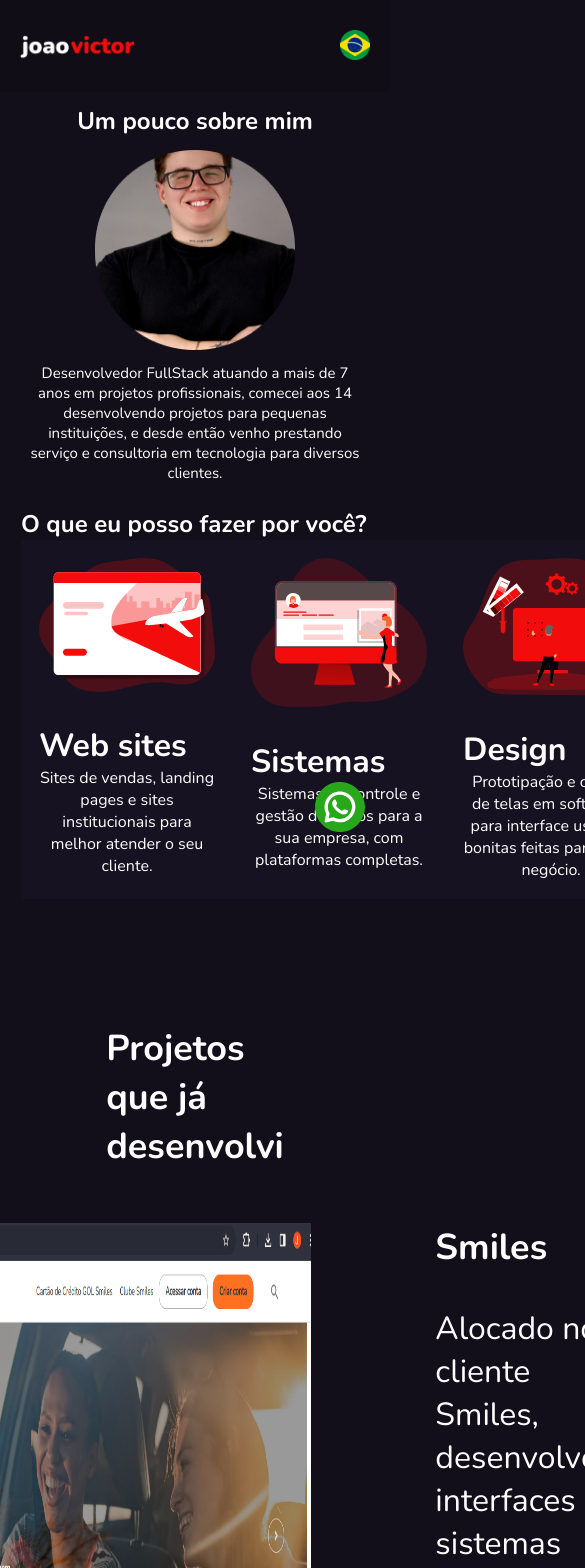
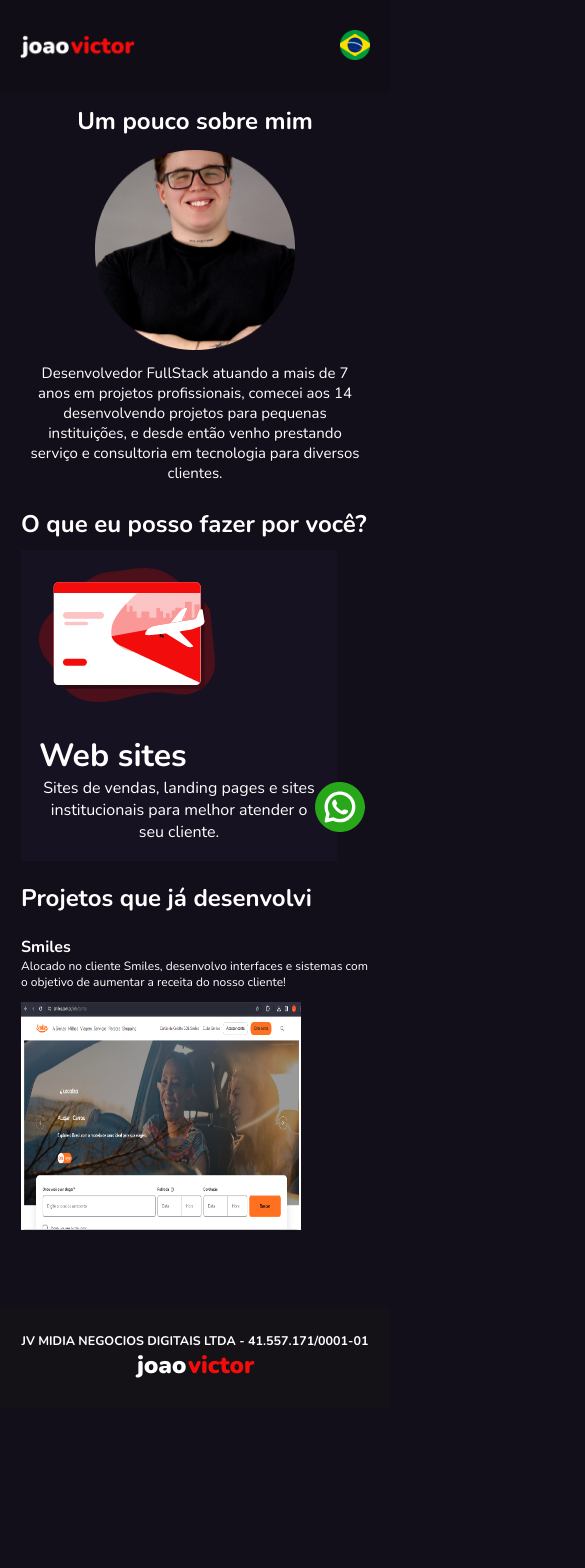
Before and after one commit to joaovicdev/portfolio-react, a React (Create React App) app: page / in a window 390 px wide. Shown: the top 1568 px of the page, 585 px wide, since content can reach past the window. After the commit the page ends 1407 px from the top, so only its background shows below. Built offline with nearby package versions, Linux system fonts and the light colour scheme.

Commit message:
new mobile changes

```diff
--- a/src/components/Footer/footer.scss
+++ b/src/components/Footer/footer.scss
@@ -26,6 +26,7 @@
     align-items: center;
     flex-direction: column;
     background-color: $gray;
+    margin-top: 75px;
   }
 }
 /* === END MOBILE === */
--- /dev/null
+++ b/src/components/Projects/Desktop.tsx
@@ -0,0 +1,66 @@
+import React, { useEffect } from 'react';
+import { projectDatabase } from './projects';
+import './projects.scss';
+
+export const Desktop: React.FC = () => {
+  const [currentProjectIndex, setCurrentProjectIndex] = React.useState(0);
+  const [disabledPrevBtn, setDisabledPrevBtn] = React.useState(true);
+  const [disabledNextBtn, setDisabledNextBtn] = React.useState(false);
+
+  const prevProjectHandle = () => {
+    const newIndex = currentProjectIndex - 1;
+    if(projectDatabase.hasOwnProperty(newIndex)) {
+      setCurrentProjectIndex(newIndex);
+    }
+  };
+
+  const nextProjectHandle = () => {
+    const newIndex = currentProjectIndex + 1;
+    if(projectDatabase.hasOwnProperty(newIndex)) {
+      setCurrentProjectIndex(newIndex);
+    }
+  };
+
+  useEffect(() => {
+    const indexNextVerify = currentProjectIndex + 1;
+    const indexPrevVerify = currentProjectIndex - 1;
+
+    if (projectDatabase.hasOwnProperty(indexNextVerify)) {
+      setDisabledNextBtn(false);
+    } else {
+      setDisabledNextBtn(true);
+    }
+
+    if(projectDatabase.hasOwnProperty(indexPrevVerify)) {
+      setDisabledPrevBtn(false);
+    } else {
+      setDisabledPrevBtn(true);
+    }
+  }, [currentProjectIndex]);
+
+  return (
+    <section id="projects">
+      <h1>Projetos que já desenvolvi</h1>
+
+      <div className="items">
+        <div className="item">
+          <a href={projectDatabase[currentProjectIndex].link ? projectDatabase[currentProjectIndex].link : '#'}>
+            <img src={require(`../../assets/images/projects/${projectDatabase[currentProjectIndex].image}`)} />
+          </a>
+        </div>
+        <div className="item">
+          <h1>{projectDatabase[currentProjectIndex].title}</h1>
+          <p>{projectDatabase[currentProjectIndex].description}</p>
+          <div className="buttons">
+            <button type="button" onClick={prevProjectHandle} className={disabledPrevBtn ? 'disabled' : ''}>
+              <i className="fa-solid fa-arrow-left"></i>
+              </button>
+            <button type="button" onClick={nextProjectHandle} className={disabledNextBtn ? 'disabled' : ''}>
+              <i className="fa-solid fa-arrow-right"></i>
+            </button>
+          </div>
+        </div>
+      </div>
+    </section>
+  );
+};
--- /dev/null
+++ b/src/components/Projects/Mobile.tsx
@@ -0,0 +1,34 @@
+import React from 'react';
+import { projectDatabase } from './projects';
+import './projects.scss';
+
+export const Mobile: React.FC = () => {
+  const [currentProjectIndex, setCurrentProjectIndex] = React.useState(0);
+
+  const prevProjectHandle = () => {
+    const newIndex = currentProjectIndex - 1;
+    if(projectDatabase.hasOwnProperty(newIndex)) {
+      setCurrentProjectIndex(newIndex);
+    }
+  };
+
+  const nextProjectHandle = () => {
+    const newIndex = currentProjectIndex + 1;
+    if(projectDatabase.hasOwnProperty(newIndex)) {
+      setCurrentProjectIndex(newIndex);
+    }
+  };
+
+  return (
+    <section id="projects">
+      <h1>Projetos que já desenvolvi</h1>
+
+      <div className="card">
+        <h1>{projectDatabase[currentProjectIndex].title}</h1>
+        <p>{projectDatabase[currentProjectIndex].description}</p>
+
+        <img src={require(`../../assets/images/projects/${projectDatabase[currentProjectIndex].image}`)} />
+      </div>
+    </section>
+  );
+};
--- a/src/components/Projects/index.tsx
+++ b/src/components/Projects/index.tsx
@@ -1,66 +1,11 @@
-import React, { useEffect } from 'react';
-import { projectDatabase } from './projects';
+import React from 'react';
+import { useIsMobile } from '../../hooks/useIsMobile';
+import { Mobile } from './Mobile';
+import { Desktop } from './Desktop';
 import './projects.scss';
 
 export const Projects: React.FC = () => {
-  const [currentProjectIndex, setCurrentProjectIndex] = React.useState(0);
-  const [disabledPrevBtn, setDisabledPrevBtn] = React.useState(true);
-  const [disabledNextBtn, setDisabledNextBtn] = React.useState(false);
+  const isMobile = useIsMobile();
 
-  const prevProjectHandle = () => {
-    const newIndex = currentProjectIndex - 1;
-    if(projectDatabase.hasOwnProperty(newIndex)) {
-      setCurrentProjectIndex(newIndex);
-    }
-  };
-
-  const nextProjectHandle = () => {
-    const newIndex = currentProjectIndex + 1;
-    if(projectDatabase.hasOwnProperty(newIndex)) {
-      setCurrentProjectIndex(newIndex);
-    }
-  };
-
-  useEffect(() => {
-    const indexNextVerify = currentProjectIndex + 1;
-    const indexPrevVerify = currentProjectIndex - 1;
-
-    if (projectDatabase.hasOwnProperty(indexNextVerify)) {
-      setDisabledNextBtn(false);
-    } else {
-      setDisabledNextBtn(true);
-    }
-
-    if(projectDatabase.hasOwnProperty(indexPrevVerify)) {
-      setDisabledPrevBtn(false);
-    } else {
-      setDisabledPrevBtn(true);
-    }
-  }, [currentProjectIndex]);
-
-  return (
-    <section id="projects">
-      <h1>Projetos que já desenvolvi</h1>
-
-      <div className="items">
-        <div className="item">
-          <a href={projectDatabase[currentProjectIndex].link ? projectDatabase[currentProjectIndex].link : '#'}>
-            <img src={require(`../../assets/images/projects/${projectDatabase[currentProjectIndex].image}`)} />
-          </a>
-        </div>
-        <div className="item">
-          <h1>{projectDatabase[currentProjectIndex].title}</h1>
-          <p>{projectDatabase[currentProjectIndex].description}</p>
-          <div className="buttons">
-            <button type="button" onClick={prevProjectHandle} className={disabledPrevBtn ? 'disabled' : ''}>
-              <i className="fa-solid fa-arrow-left"></i>
-              </button>
-            <button type="button" onClick={nextProjectHandle} className={disabledNextBtn ? 'disabled' : ''}>
-              <i className="fa-solid fa-arrow-right"></i>
-            </button>
-          </div>
-        </div>
-      </div>
-    </section>
-  );
+  return isMobile ? <Mobile /> : <Desktop />;
 };
--- a/src/components/Projects/projects.scss
+++ b/src/components/Projects/projects.scss
@@ -1,5 +1,7 @@
 @import '../../vars';
 
+/*  === DESKTOP === */
+@media (min-width: 769px) {
   section#projects {
     display: flex;
     flex-direction: column;
@@ -56,3 +58,37 @@ section#projects {
       }
     }
   }
+}
+
+/*  === END DESKTOP === */
+
+/* === MOBILE === */
+@media (max-width: $bkpoint-mobile) {
+  section#projects {
+    margin-top: 21px;
+    padding: 0 21px;
+
+    h1 {
+      font-size: 2.4rem;
+    }
+
+    .card {
+      margin-top: 22px;
+
+      h1 {
+        font-size: 1.6rem;
+      }
+
+      p {
+        font-size: 1.2rem;
+      }
+
+      img {
+        margin-top: 12px;
+        width: 280px;
+        height: 228px;
+      }
+    }
+  }
+}
+/* === END MOBILE === */
--- a/src/components/Services/index.tsx
+++ b/src/components/Services/index.tsx
@@ -18,14 +18,14 @@ export const Services: React.FC = () => {
               melhor atender o seu cliente.</p>
           </div>
         </div>
-        <div className="card">
+        <div className="card hidden">
           <img src={systemImage} alt="Sistemas" />
           <div className="texts">
             <h1>Sistemas</h1>
             <p>Sistemas de controle e gestão de dados para a sua empresa, com plataformas completas.</p>
           </div>
         </div>
-        <div className="card">
+        <div className="card hidden">
           <img src={designImage} alt="Design" />
           <div className="texts">
             <h1>Design</h1>
--- a/src/components/Services/services.scss
+++ b/src/components/Services/services.scss
@@ -65,6 +65,7 @@
 
     .cards {
       display: flex;
+      margin-top: 10px;
 
       .card {
         padding: 18px;
@@ -82,6 +83,10 @@
             text-align: center;
           }
         }
+
+        &.hidden {
+          display: none;
+        }
       }
     }
   }
```
Lines whose indentation alone changed are shown as unchanged.
